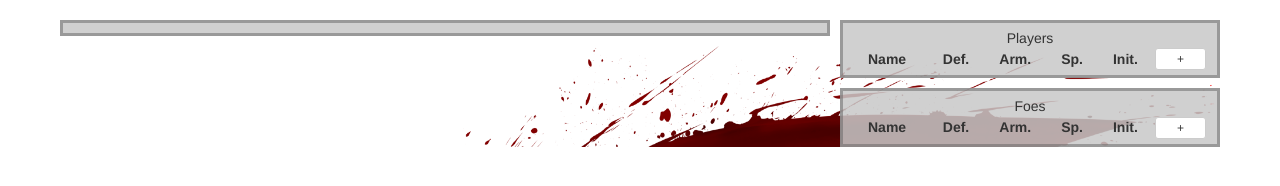
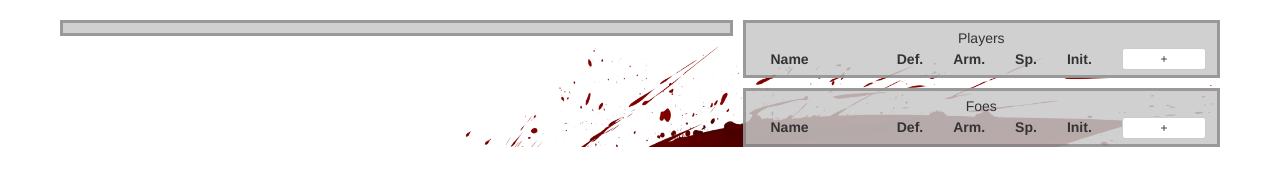
Before and after one commit to CKrawczyk/dapc, a plain HTML site: page dagm.html in a window 1280 px wide. Drawn offline with Linux system fonts and the light colour scheme.

Commit message:
changed dagm layout

```diff
--- a/dagm.html
+++ b/dagm.html
@@ -20,12 +20,12 @@
     <div class="container" id="body_container">
       <div class="row">
 
-        <div class="col-xs-8">
+        <div class="col-xs-7">
           <div class="box top-buffer" id="init_order">
           </div>
         </div>
 
-        <div class="col-xs-4">
+        <div class="col-xs-5">
           <div class="box top-buffer" id="players">
             <div class="row">
               <div class="col-xs-12 title">
@@ -35,12 +35,12 @@
                 <table class="tree" id="overview_tree_palyer" align="right">
                   <thead>
                     <tr>
-                      <th class="col-xs-3">Name</th>
+                      <th class="col-xs-4">Name</th>
                       <th class="col-xs-1">Def.</th>
                       <th class="col-xs-1">Arm.</th>
                       <th class="col-xs-1">Sp.</th>
                       <th class="col-xs-2">Init.</th>
-                      <th class="col-xs-4 no-margin">
+                      <th class="col-xs-3 no-margin">
                         <input type="file" multiple id="player_upload" style="display:none;">
                         <button class="btn btn-default btn-xs" type="button" id="add_player" style="width:100%">+</button>
                       </th>
@@ -63,12 +63,12 @@
                 <table class="tree" id="overview_tree_foe" align="right">
                   <thead>
                     <tr>
-                      <th class="col-xs-3">Name</th>
+                      <th class="col-xs-4">Name</th>
                       <th class="col-xs-1">Def.</th>
                       <th class="col-xs-1">Arm.</th>
                       <th class="col-xs-1">Sp.</th>
                       <th class="col-xs-2">Init.</th>
-                      <th class="col-xs-4 no-margin">
+                      <th class="col-xs-3 no-margin">
                         <input type="file" multiple id="foe_upload" style="display:none;">
                         <button class="btn btn-default btn-xs" type="button" id="add_foe" style="width:100%">+</button>
                       </th>
--- a/js/dagm.js
+++ b/js/dagm.js
@@ -11,7 +11,7 @@
 function add_player(data) {
     var body=$("#overview_body_player")
     var tr_name=$("<tr></tr>").addClass("treegrid-"+i+" no-bot-line top-line").appendTo(body);
-    var td1=$("<td></td>").html(data["text"]["name"]).appendTo(tr_name);
+    var td1=$("<td></td>").html("<b>"+data["text"]["name"]+"</b>").appendTo(tr_name);
     var td2=$("<td></td>").addClass("title").html(data["text"]["defense"]).appendTo(tr_name);
     var td2=$("<td></td>").addClass("title").html(data["text"]["armor"]).appendTo(tr_name);
     var td2=$("<td></td>").addClass("title").html(data["text"]["speed"]).appendTo(tr_name);
@@ -48,7 +48,7 @@
 function add_foe(data) {
     var body=$("#overview_body_foe")
     var tr_name=$("<tr></tr>").addClass("treegrid-"+i+" no-bot-line top-line").appendTo(body);
-    var td1=$("<td></td>").html(data["text"]["name"]).appendTo(tr_name);
+    var td1=$("<td></td>").html("<b>"+data["text"]["name"]+"</b>").appendTo(tr_name);
     var td2=$("<td></td>").addClass("title").html(data["text"]["defense"]).appendTo(tr_name);
     var td2=$("<td></td>").addClass("title").html(data["text"]["armor"]).appendTo(tr_name);
     var td2=$("<td></td>").addClass("title").html(data["text"]["speed"]).appendTo(tr_name);
```
